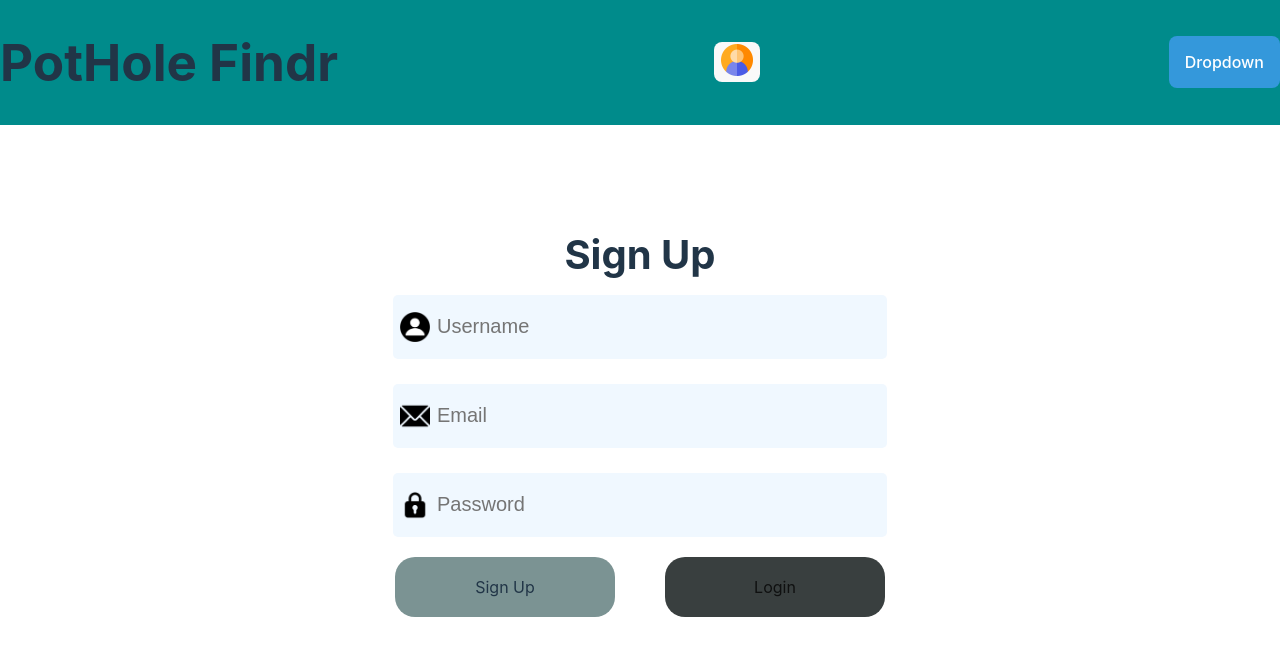
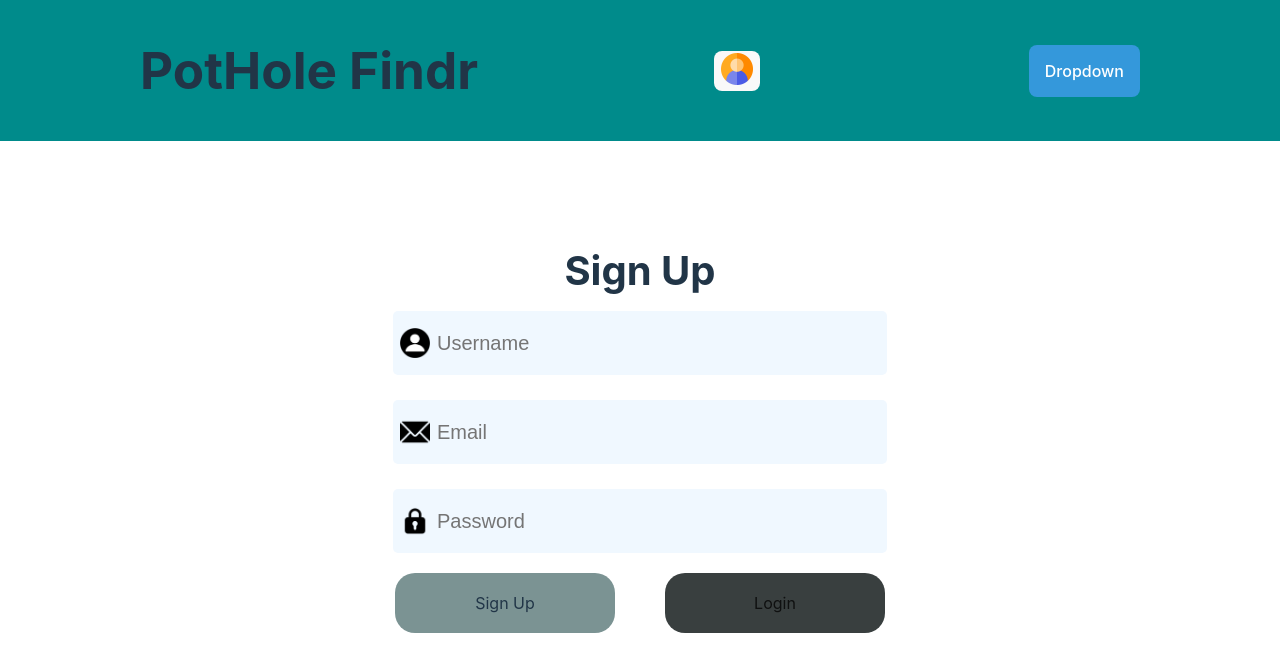
Before and after one commit to SlowMiata/owlhacksFA23_UI, a React (Vite) app: page / in a window 1280 px wide. Shown: the top 672 px of the page. Built offline with nearby package versions, Linux system fonts and the light colour scheme.

Commit message:
fix styling

```diff
--- a/src/App.css
+++ b/src/App.css
@@ -54,11 +54,16 @@
   margin-top: 1rem;
 }
 
+nav {
+  background-color: darkcyan;
+}
 .navbar{
   display: flex;
   justify-content: space-between;
   background-color: darkcyan;
   align-items: center ;
+  width: 1000px;
+  margin: 0 auto;
 }
 
 .nav-button{
@@ -128,6 +133,8 @@
 
 .modal-items{
   margin: 1rem;
+  border: none;
+  padding: 0.5rem;
 }
 
 
--- a/src/Feed.jsx
+++ b/src/Feed.jsx
@@ -24,6 +24,11 @@ function Feed() {
 
     return<>
     <AppHeader/>
+    <div className='feed' style={{
+        width: "800px",
+        margin: "4rem auto",
+
+    }}>
         {posts.map((post, i) => {
             return <PostCard
             key={i}
@@ -33,6 +38,7 @@ function Feed() {
             src={post.base64}
             />
         })}
+    </div>
     {modal && <CreatePostModal modalset={setmodal}/>}
     <AddPostButton modalset={setmodal} modal={modal}/>
     </>
--- a/src/components/AppHeader.jsx
+++ b/src/components/AppHeader.jsx
@@ -27,7 +27,7 @@ window.onclick = function(event) {
 
 function AppHeader() {
     return(
-      <>
+      <nav>
         <div className='navbar'>
           <h1 className='line-up'>PotHole Findr</h1>
             <button type='submit' className='nav-button'>
@@ -42,7 +42,7 @@ function AppHeader() {
             </div>
           </div>
         </div>
-      </>
+      </nav>
     )
   }
 
--- a/src/components/PostCard.jsx
+++ b/src/components/PostCard.jsx
@@ -5,7 +5,10 @@ import comment from '../assets/comment.png'
 
 function PostCard({ title, notes, location, src }){
   return (
-    <div className="post">
+    <div className="post" style={{
+		paddingRight: "4rem",
+		paddingLeft: "4rem",
+	}}>
       <h1>{title}</h1>
 			<p>{notes}</p>
 			<h3>{location}</h3>
```
Lines whose indentation alone changed are shown as unchanged.
